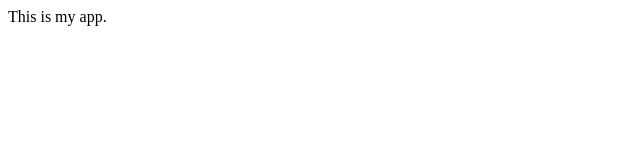
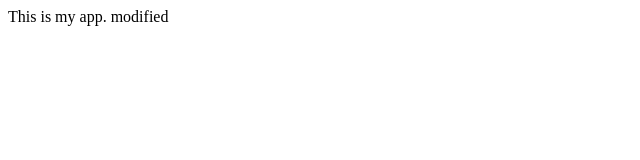
Before and after one commit to gbhairon/mysample, a plain HTML site: page index.html in a window 1280 px wide. Shown: the full height of the page, 0-640 px from the left. Drawn offline with Linux system fonts and the light colour scheme.

```diff
--- a/index.html
+++ b/index.html
@@ -1,6 +1,6 @@
 <html>
 <title></title>
 <body>
-This is my app.
+This is my app. modified
 </body>
 </html>
```
Also changed, not shown: login.html (added, +1 -0 lines).
